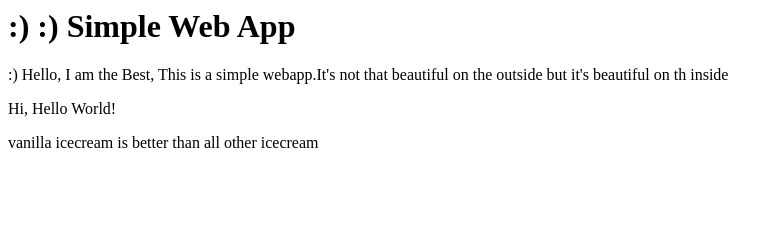
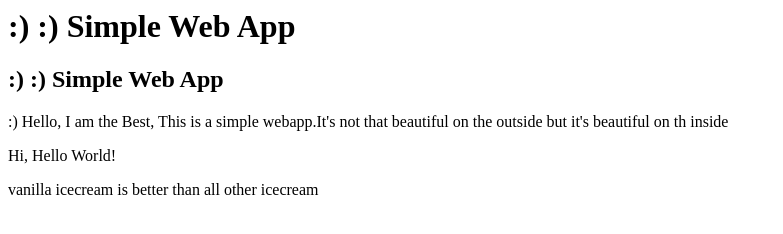
Before and after one commit to zachinshakya/Simple-Web-App, a plain HTML site: page index.html in a window 1280 px wide. Shown: the whole page, without its empty margins (0-783 px from the left). Drawn offline with Linux system fonts and the light colour scheme.

Commit message:
heading2

```diff
--- a/index.html
+++ b/index.html
@@ -1,6 +1,7 @@
 <html>
 <title>Simples Web App</title>
 <H1>:) :) Simple Web App</H1>
+<H2>:) :) Simple Web App</H2>
 <p> :) Hello, I am the Best, This is a simple webapp.It's not that beautiful on the outside but it's beautiful on th inside
 </p>
 <p>  Hi, Hello World!</p>
```
